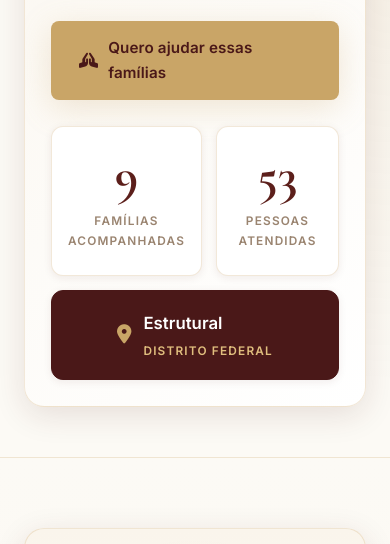
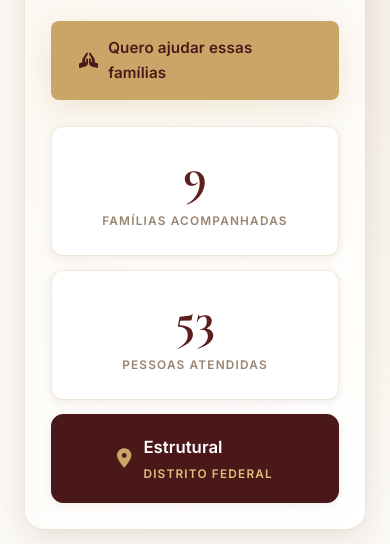
Before and after one commit to marques33/manual_vicentinos, a plain HTML site: page app/index.html in a window 390 px wide. Shown: the part 2111-2655 px from the top of the page. Drawn offline with nearby package versions, Linux system fonts and the light colour scheme.

Commit message:
fix(index): evita corte das estatísticas da obra abaixo de 378px
Achado fora do escopo, encontrado ao verificar a correção do emblema.

.impact-stats é um grid de 2 colunas cujo min-content é 276px. O
.impact-card só oferece (largura - 48 - 52 - 2), então abaixo de ~378px
de viewport o grid não cabia — e como o cartão tem overflow:hidden, o
texto era simplesmente cortado, sem barra de rolagem denunciando.
A 320px sobravam 218px para 276px de conteúdo.

Passa a uma coluna abaixo de 400px (margem sobre os 378px reais, para
absorver variação de fonte).

Verificado até 290px de largura efetiva: nenhum elemento com
scrollWidth > clientWidth em .impact-stat/.impact-text/.ssvp-emblem.

Co-Authored-By: Claude Opus 5 (1M context) <noreply@anthropic.com>

```diff
--- a/app/index.html
+++ b/app/index.html
@@ -1529,6 +1529,12 @@
       .footer-emblems img { height: 44px; }
     }
 
+    /* Abaixo de ~378px as duas colunas de estatísticas (min-content 276px) não
+       cabem no cartão e eram cortadas pelo overflow:hidden dele. */
+    @media (max-width: 400px) {
+      .impact-stats { grid-template-columns: 1fr; }
+    }
+
     @media (max-width: 480px) {
       .symbols-grid { grid-template-columns: 1fr; }
       .hero h1 { font-size: 2.2rem; }
```
Also changed, not shown: 1 other file.
